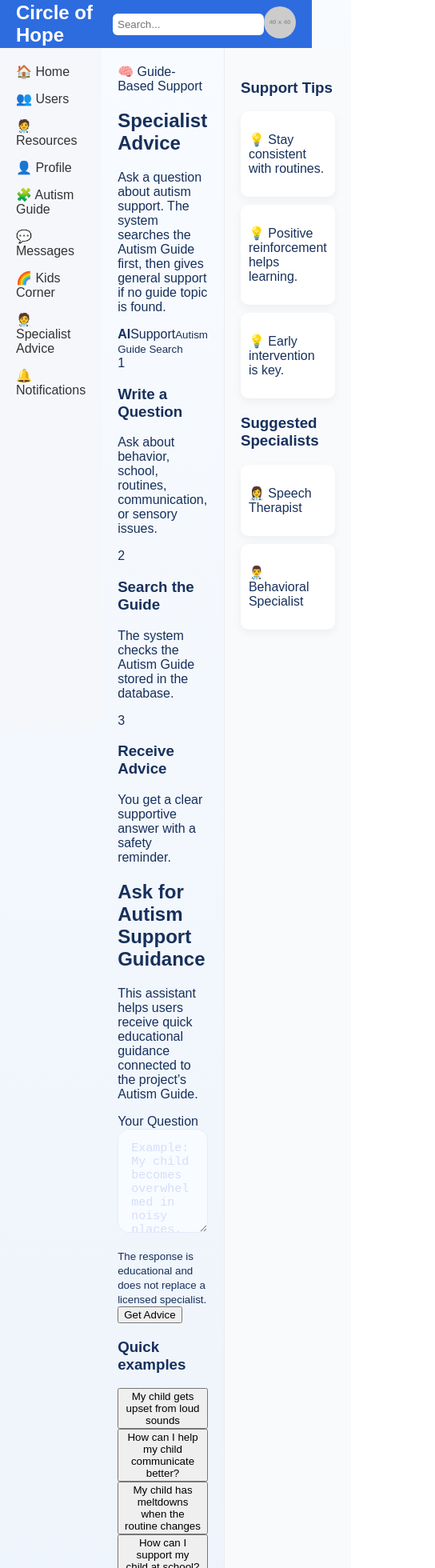
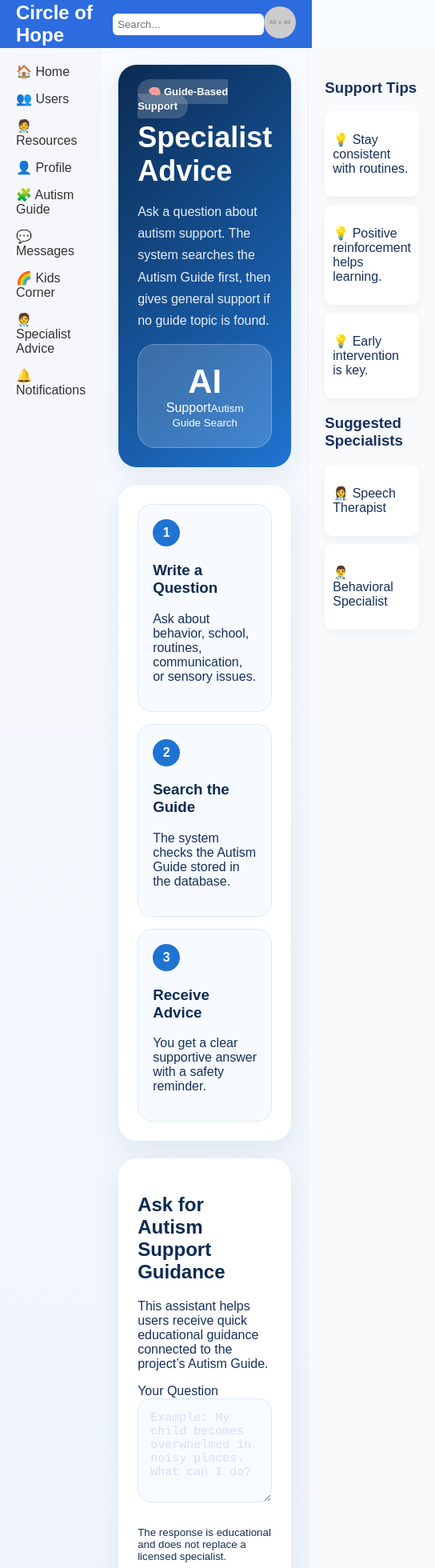
Before and after one commit to jenen2abdulrahman-hub/Name-circle-of-hope, a React (Create React App) app in the folder frontend/: page /specialist-advice in a window 390 px wide. Shown: the top 1960 px of the page at 80% size, 544 px wide, since content can reach past the window. Built offline with nearby package versions, Linux system fonts and the light colour scheme.

Commit message:
Fix anonymous question comments

```diff
--- a/frontend/src/App.css
+++ b/frontend/src/App.css
@@ -4101,3 +4101,191 @@ textarea {
   margin-top: 10px;
   border-radius: 12px;
 }
+.specialist-hero,
+.specialist-card,
+.specialist-steps {
+  background: white;
+  border-radius: 24px;
+  padding: 24px;
+  margin-bottom: 20px;
+  box-shadow: 0 12px 32px rgba(12, 49, 93, 0.08);
+  border: 1px solid #e2efff;
+}
+
+.specialist-hero {
+  display: flex;
+  justify-content: space-between;
+  align-items: center;
+  background: linear-gradient(135deg, #0b2b52, #1f74d1);
+  color: white;
+}
+
+.specialist-hero h1 {
+  font-size: 36px;
+  margin: 10px 0;
+}
+
+.specialist-hero p {
+  color: rgba(255, 255, 255, 0.9);
+  line-height: 1.7;
+}
+
+.specialist-pill {
+  background: rgba(255,255,255,0.18);
+  padding: 8px 13px;
+  border-radius: 999px;
+  font-weight: 700;
+  font-size: 13px;
+}
+
+.specialist-ai-box {
+  background: rgba(255,255,255,0.16);
+  border: 1px solid rgba(255,255,255,0.25);
+  border-radius: 22px;
+  padding: 22px;
+  text-align: center;
+  min-width: 180px;
+}
+
+.specialist-ai-box strong {
+  display: block;
+  font-size: 42px;
+}
+
+.specialist-steps {
+  display: grid;
+  grid-template-columns: repeat(3, 1fr);
+  gap: 15px;
+}
+
+.specialist-step-card {
+  background: #f7fbff;
+  border: 1px solid #dbeafe;
+  border-radius: 18px;
+  padding: 18px;
+}
+
+.specialist-step-card span {
+  width: 34px;
+  height: 34px;
+  border-radius: 50%;
+  background: #1f74d1;
+  color: white;
+  display: grid;
+  place-items: center;
+  font-weight: bold;
+}
+
+.specialist-step-card h3 {
+  color: #0b2b52;
+}
+
+.specialist-card h2,
+.specialist-card h3 {
+  color: #0b2b52;
+}
+
+.specialist-card textarea {
+  width: 100%;
+  min-height: 130px;
+  border: 1px solid #dbeafe;
+  border-radius: 16px;
+  padding: 15px;
+  background: #f8fbff;
+}
+
+.specialist-form-footer {
+  display: flex;
+  justify-content: space-between;
+  align-items: center;
+  margin-top: 10px;
+  gap: 12px;
+}
+
+.specialist-form-footer button {
+  border: none;
+  border-radius: 14px;
+  padding: 12px 20px;
+  background: linear-gradient(90deg, #4f8df7, #37c3d8);
+  color: white;
+  font-weight: bold;
+  cursor: pointer;
+}
+
+.specialist-examples div {
+  display: flex;
+  flex-wrap: wrap;
+  gap: 10px;
+}
+
+.specialist-examples button {
+  border: none;
+  background: #eef6ff;
+  color: #0b2b52;
+  padding: 10px 13px;
+  border-radius: 999px;
+  font-weight: 700;
+  cursor: pointer;
+}
+
+.specialist-result {
+  margin-top: 20px;
+  background: #f7fbff;
+  border: 1px solid #dbeafe;
+  border-radius: 20px;
+  padding: 20px;
+}
+
+.specialist-result-top {
+  display: flex;
+  gap: 10px;
+  margin-bottom: 10px;
+}
+
+.specialist-source,
+.specialist-category {
+  padding: 7px 11px;
+  border-radius: 999px;
+  font-size: 12px;
+  font-weight: 800;
+}
+
+.specialist-source.guide {
+  background: #dcfce7;
+  color: #166534;
+}
+
+.specialist-source.general {
+  background: #eef6ff;
+  color: #1f5fa8;
+}
+
+.specialist-category {
+  background: #fef3c7;
+  color: #92400e;
+}
+
+.specialist-warning {
+  margin-top: 15px;
+  background: #fff7ed;
+  border: 1px solid #fed7aa;
+  color: #9a3412;
+  padding: 13px;
+  border-radius: 15px;
+}
+
+@media (max-width: 900px) {
+  .specialist-hero,
+  .specialist-form-footer {
+    flex-direction: column;
+    align-items: stretch;
+  }
+
+  .specialist-steps {
+    grid-template-columns: 1fr;
+  }
+
+  .specialist-ai-box {
+    min-width: 100%;
+  }
+}
```
Also changed, not shown: 2 other files (tests, documents, lock files or other folders).
